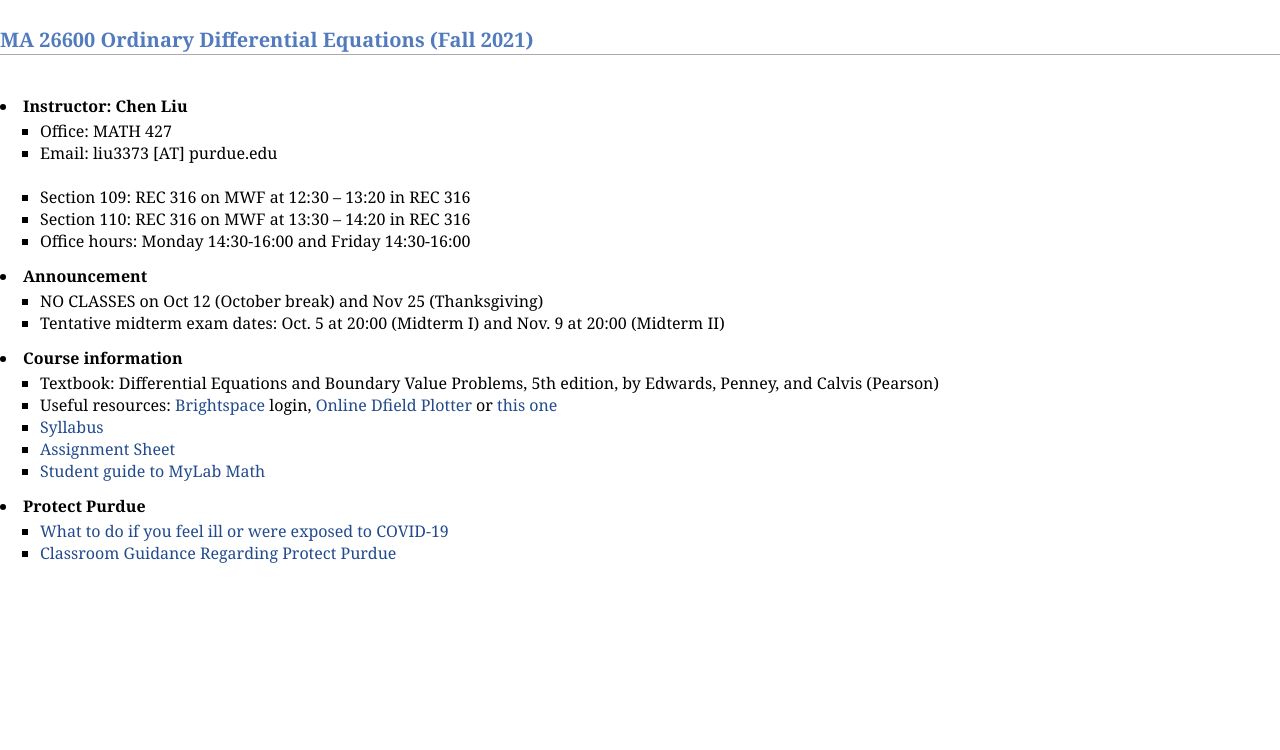
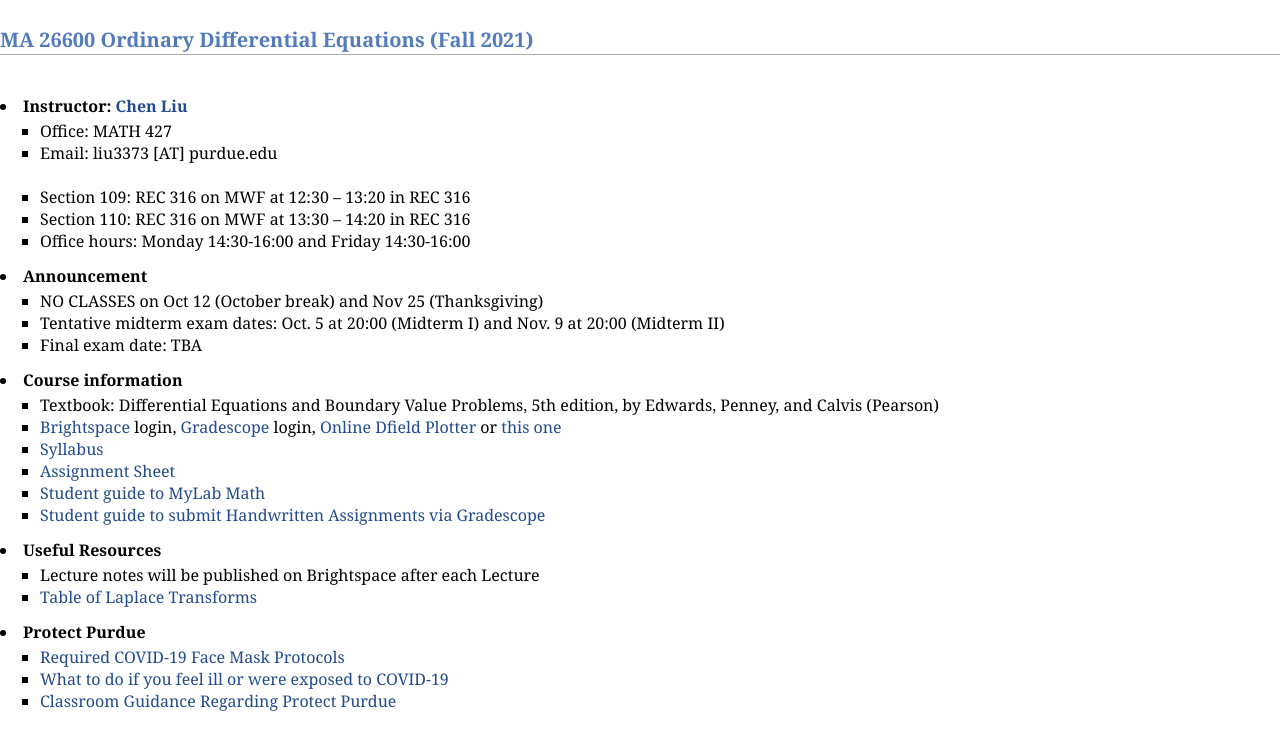
Before and after one commit to cl59/cl59.github.io, a plain HTML site: page Courses/MA266/MA266.html in a window 1280 px wide. Drawn offline with Linux system fonts and the light colour scheme; files that its build step writes are made by us from their sources.

Commit message:
modify 2021 Fall MA26600 course page

```diff
--- a/Courses/MA266/MA266.html
+++ b/Courses/MA266/MA266.html
@@ -15,7 +15,7 @@
 <div class="page" title="Page 1">
 <div class="layoutArea">
 <div class="column">
-<li><b>Instructor: Chen Liu</b></li>
+<li><b>Instructor: <a href="https://cl59.github.io/index.html">Chen Liu</a></b></li>
 <ul>
 <li>Office: MATH 427</li>
 <li>Email: liu3373 [AT] purdue.edu</li>
@@ -28,17 +28,25 @@
 <ul>
 <li>NO CLASSES on Oct 12 (October break) and Nov 25 (Thanksgiving)</li>
 <li>Tentative midterm exam dates: Oct. 5 at 20:00 (Midterm I) and Nov. 9 at 20:00 (Midterm II)</li>
+<li>Final exam date: TBA</li>
 </ul>
 <li><b>Course information</b></li>
 <ul>
 <li>Textbook: Differential Equations and Boundary Value Problems, 5th edition, by Edwards, Penney, and Calvis (Pearson) </li>
-<li>Useful resources: <a href="https://purdue.brightspace.com/">Brightspace</a> login, <a href="https://aeb019.hosted.uark.edu/dfield.html">Online Dfield Plotter</a> or <a href="https://homepages.bluffton.edu/~nesterd/apps/slopefields.html">this one</a> </li>
+<li><a href="https://purdue.brightspace.com/">Brightspace</a> login, <a href="https://www.gradescope.com/">Gradescope</a> login, <a href="https://aeb019.hosted.uark.edu/dfield.html">Online Dfield Plotter</a> or <a href="https://homepages.bluffton.edu/~nesterd/apps/slopefields.html">this one</a> </li>
 <li><a href="https://www.math.purdue.edu/academic/courses/semester/202210/ma26600/resources/GroundrulesMA266Fall2021.pdf">Syllabus</a></li>
 <li><a href="https://www.math.purdue.edu/academic/courses/semester/202210/ma26600/resources/AssignmentSheetMA266Fall2021.pdf">Assignment Sheet</a></li>
 <li><a href="https://www.math.purdue.edu/academic/courses/semester/202210/ma26600/resources/Quick-StudentGuide-Fall2021.pdf">Student guide to MyLab Math</a></li>
+<li><a href="https://www.purdue.edu/innovativelearning/supporting-instruction/instructional-technology/docs/Vendor_Guide_for_Student_Submissions.pdf">Student guide to submit Handwritten Assignments via Gradescope</a></li>
+</ul>
+<li><b>Useful Resources</b></li>
+<ul>
+<li>Lecture notes will be published on Brightspace after each Lecture</li>
+<li><a href="https://www.math.purdue.edu/academic/courses/semester/202210/ma26600/resources/LT.pdf">Table of Laplace Transforms</a></li>
 </ul>
 <li><b>Protect Purdue</b></li>
 <ul>
+<li><a href="https://protect.purdue.edu/required-covid-19-protocols/">Required COVID-19 Face Mask Protocols</a></li>
 <li><a href="https://protect.purdue.edu/protect-purdue-health-center/what-to-do-if-you-are-sick/">What to do if you feel ill or were exposed to COVID-19</a></li>
 <li><a href="https://www.math.purdue.edu/~brown00/student-guidance.pdf">Classroom Guidance Regarding Protect Purdue</a></li>
 </ul>
```
